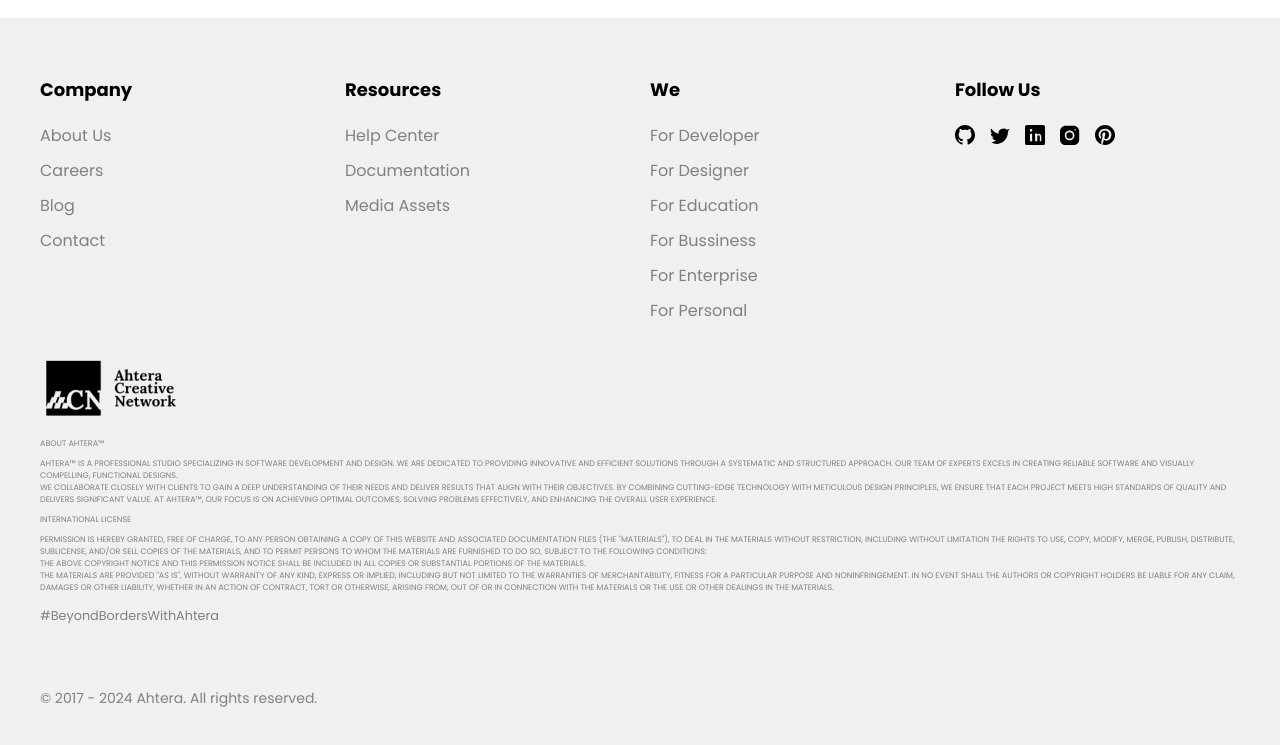
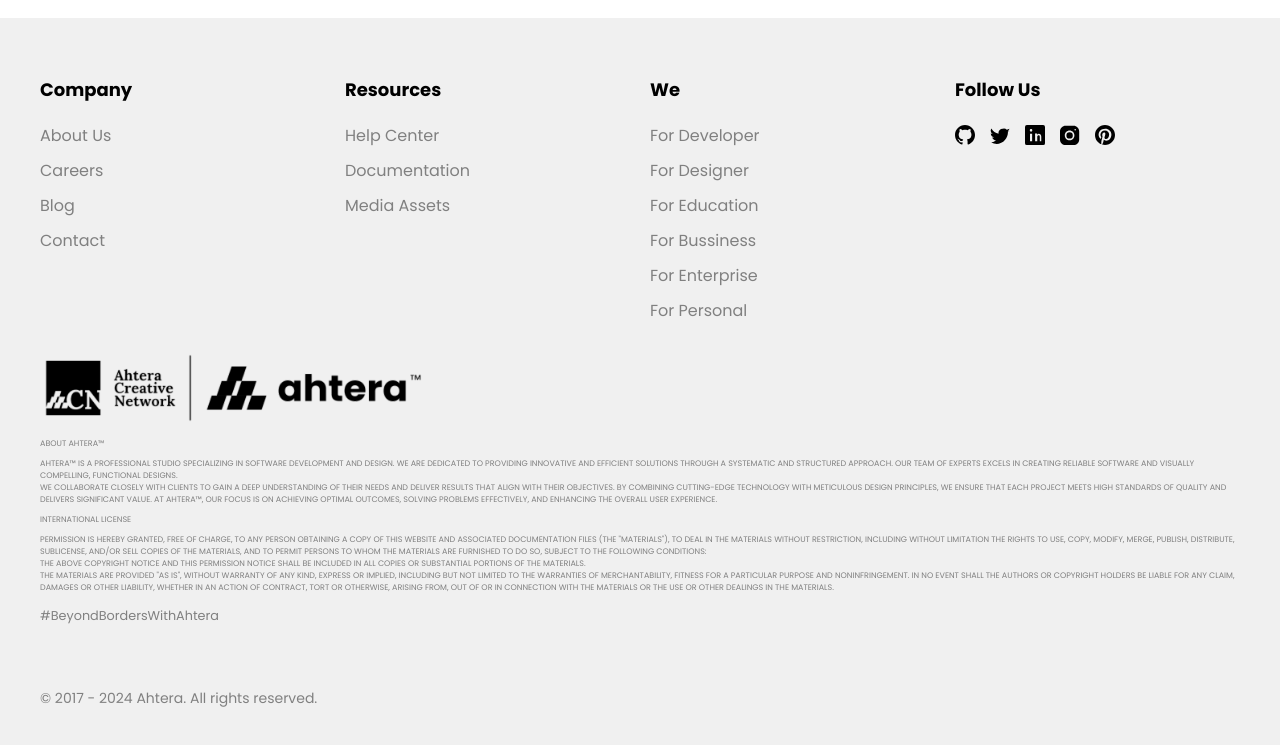
Before and after one commit to EdilAhtera/ahtera, a plain HTML site: page index.html in a window 1280 px wide. Shown: the part 1523-2268 px from the top of the page. Drawn offline with nearby package versions, Linux system fonts and the light colour scheme.

Commit message:
footer.html

```diff
--- a/footer.html
+++ b/footer.html
@@ -150,7 +150,7 @@
   </div>
 <div>
 
- <img src="https://raw.githubusercontent.com/EdilAhtera/ahtera/main/images/1723086590193.png" alt="img png" style="width:auto; height:70px;">
+ <img src="https://raw.githubusercontent.com/EdilAhtera/ahtera/main/images/1723537792379.png" alt="img png" style="width:auto; height:70px;">
 
 <p style="text-align:left; font-size: 0.5em; text-transform: uppercase; color: gray;">About Ahtera™</p>
 <p style="text-align:left; font-size: 0.5em; text-transform: uppercase; color:gray;">
```
